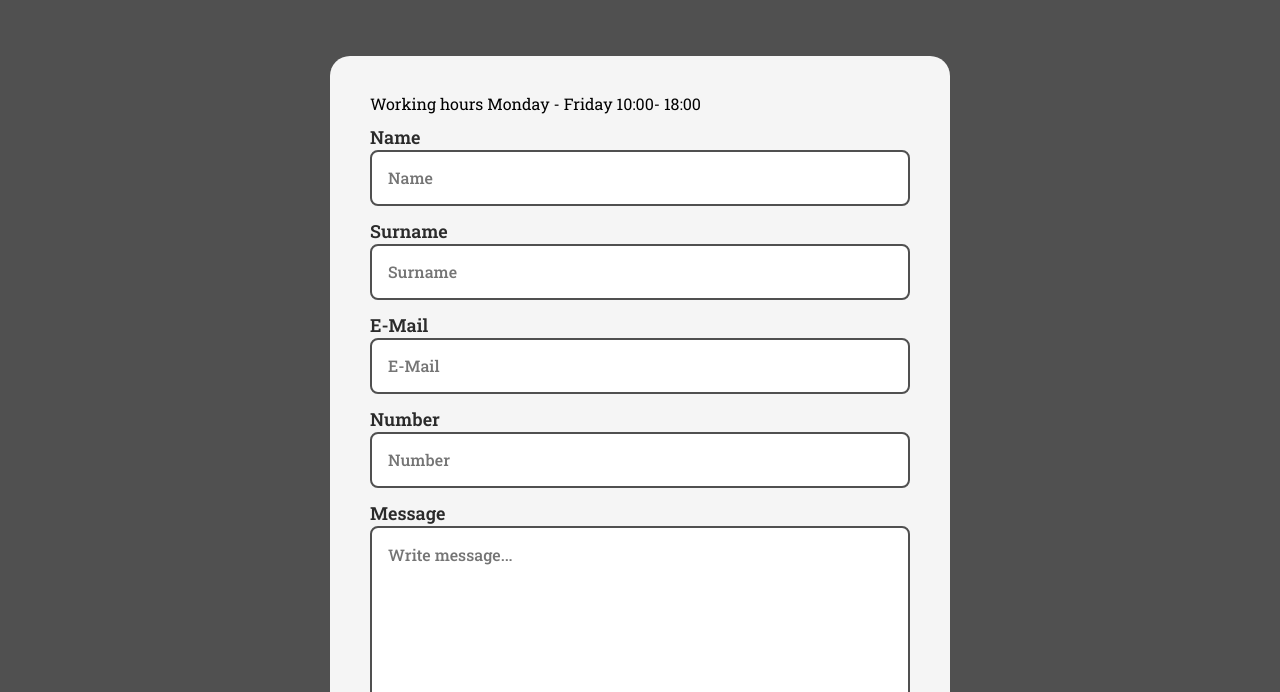
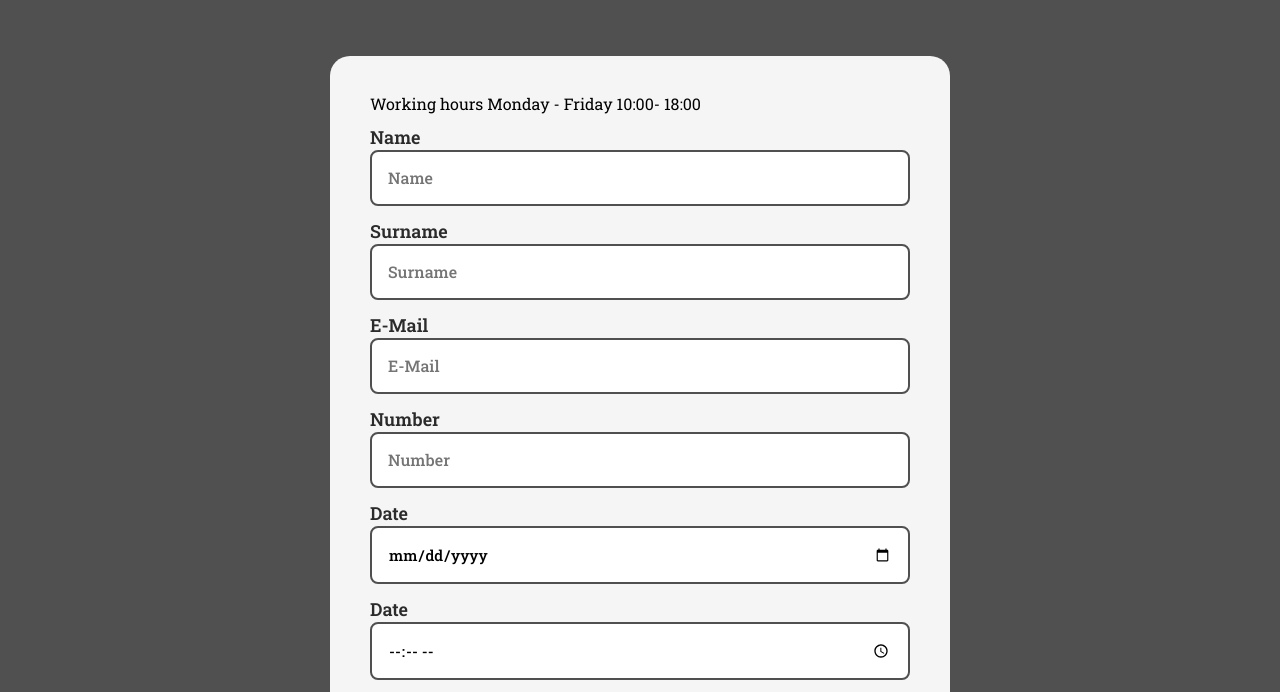
Before and after one commit to Luksona2006/Legal-Website, a website: page consultation.html in a window 1280 px wide. Shown: the part 260-952 px from the top of the page. Drawn offline with nearby package versions, Linux system fonts and the light colour scheme.

Commit message:
form inputs add

```diff
--- a/consultation.html
+++ b/consultation.html
@@ -89,6 +89,14 @@
                     <div>
                         <label for="number">Number</label>
                         <input placeholder="Number" id="number" name="number" type="number">
+                    </div>
+                    <div>
+                        <label for="date">Date</label>
+                        <input placeholder="Date" id="date" name="date" type="date">
+                    </div>
+                    <div>
+                        <label for="time">Date</label>
+                        <input placeholder="time" id="time" name="time" type="time">
                     </div>
                     <div>
                         <label for="message">Message</label>
--- a/js/form.js
+++ b/js/form.js
@@ -32,7 +32,9 @@ function handleClick(e) {
             from_name: name,
             email_id: document.getElementById('email').value,
             number: document.getElementById('number').value,
-            message: document.getElementById('message').value
+            message: document.getElementById('message').value,
+            date: document.getElementById('date').value,
+            time: document.getElementById('time').value
         }
 
         emailjs.send('service_b5v50pu', 'template_4g0x9jg', params)
```
